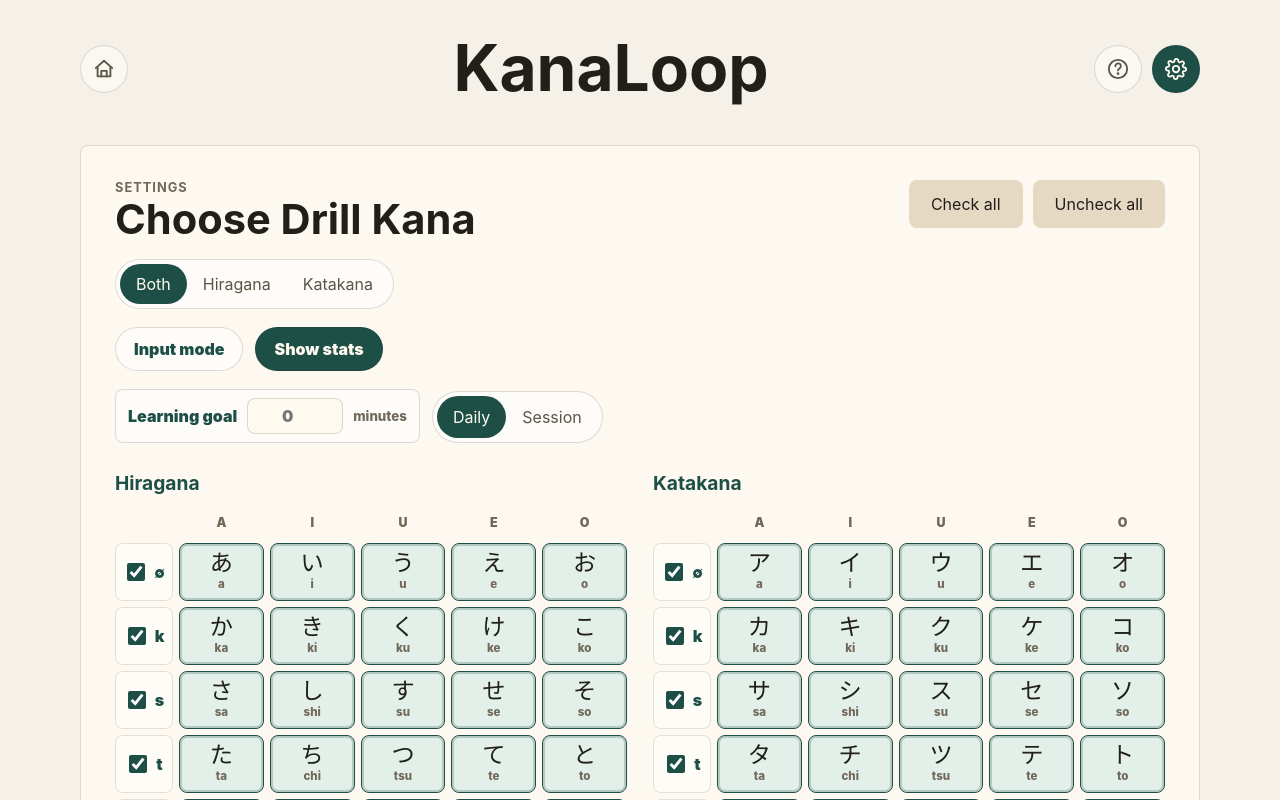
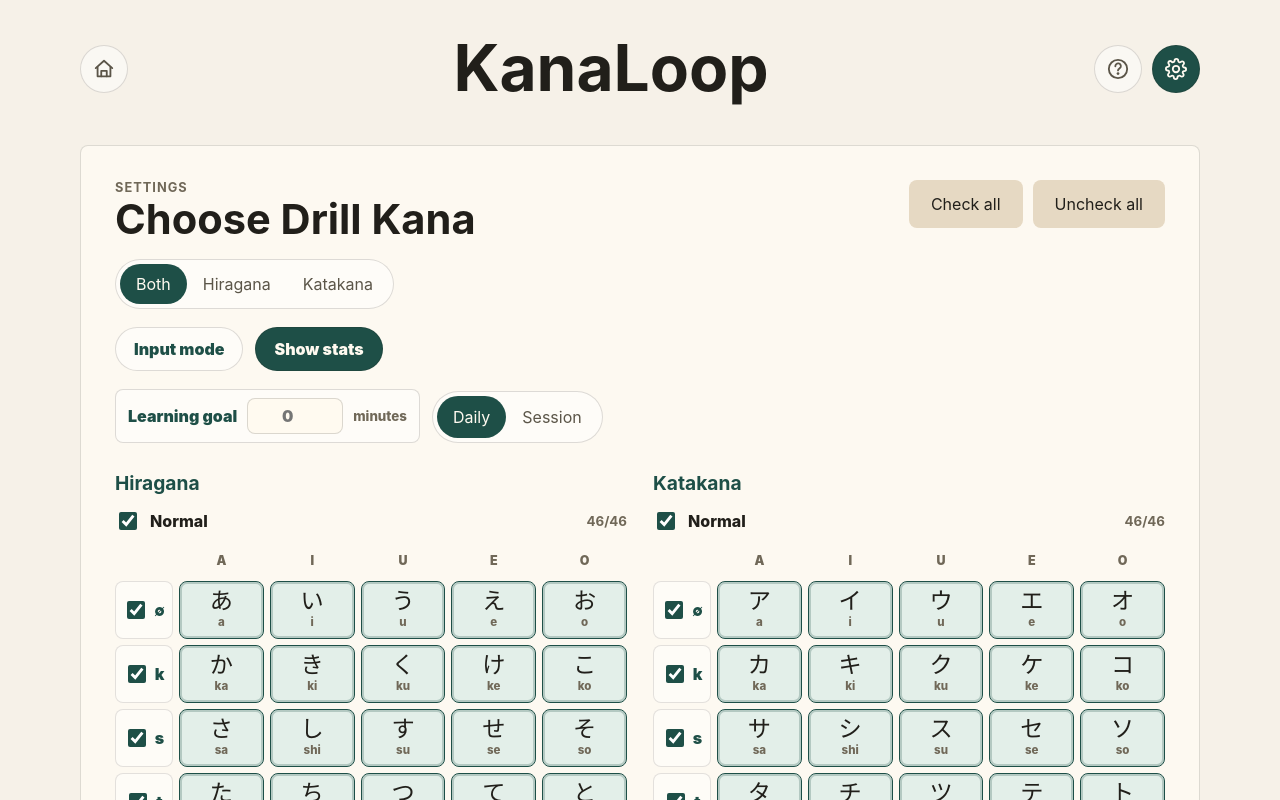
Before and after one commit to cinyan10/kanaloop, a React (Vite) app: page / in a window 1280 px wide. Both pictures are taken after a click on the button 1176 px from the left and 68 px from the top of the page. Shown: the top 800 px of the page. Built offline with nearby package versions, Linux system fonts and the light colour scheme.

Commit message:
Add kana section selection toggles

```diff
--- a/src/App.tsx
+++ b/src/App.tsx
@@ -1,6 +1,6 @@
 import { useCallback, useEffect, useMemo, useRef, useState } from "react";
 import { canSpeak, playJapanese, preloadJapanese } from "./audio";
-import { KANA, KANA_GROUPS } from "./kana";
+import { KANA } from "./kana";
 import type { Kana } from "./kana";
 import { createSettings, loadSettings, saveSettings } from "./settings";
 import type { DrillSettings } from "./settings";
@@ -40,12 +40,25 @@ const NORMAL_TABLE_ROWS = [
   { label: "n", groupId: "w-n", romaji: [null, null, "n", null, null] }
 ] as const;
 
+const DAKUTEN_TABLE_ROWS = [
+  { label: "g", kana: { hiragana: ["が", "ぎ", "ぐ", "げ", "ご"], katakana: ["ガ", "ギ", "グ", "ゲ", "ゴ"] } },
+  { label: "z", kana: { hiragana: ["ざ", "じ", "ず", "ぜ", "ぞ"], katakana: ["ザ", "ジ", "ズ", "ゼ", "ゾ"] } },
+  { label: "d", kana: { hiragana: ["だ", "ぢ", "づ", "で", "ど"], katakana: ["ダ", "ヂ", "ヅ", "デ", "ド"] } },
+  { label: "b", kana: { hiragana: ["ば", "び", "ぶ", "べ", "ぼ"], katakana: ["バ", "ビ", "ブ", "ベ", "ボ"] } },
+  { label: "p", kana: { hiragana: ["ぱ", "ぴ", "ぷ", "ぺ", "ぽ"], katakana: ["パ", "ピ", "プ", "ペ", "ポ"] } }
+] as const;
+
 const VOWEL_COLUMNS = ["a", "i", "u", "e", "o"] as const;
 const RECENT_CARD_LIMIT = 2;
 
 type HistoryEntry = {
   cardId: string;
   progressBefore: ProgressState;
+};
+
+type KanaTableRow = {
+  label: string;
+  cards: (Kana | null)[];
 };
 
 export default function App() {
@@ -407,6 +420,52 @@ export default function App() {
     return () => window.removeEventListener("keydown", handleKeyDown);
   }, [grade, inputLocked, inputValue, isGoalDialogOpen, isHelpOpen, previous, reveal, revealed, settings.inputModeEnabled, skip, submitInput, updateInputValue, view]);
 
+  const renderKanaTable = (script: "hiragana" | "katakana", label: string, rows: KanaTableRow[]) => (
+    <div className="kana-table" role="table" aria-label={`${script} ${label}`}>
+      <div className="kana-table-row header" role="row">
+        <span role="columnheader" />
+        {VOWEL_COLUMNS.map((column) => (
+          <span key={column} role="columnheader">
+            {column}
+          </span>
+        ))}
+      </div>
+      {rows.map((row, rowIndex) => {
+        const rowCards = row.cards.filter((card): card is Kana => Boolean(card));
+        const rowIds = rowCards.map((card) => card.id);
+        const checkedCount = rowIds.filter((id) => selectedIds.has(id)).length;
+
+        return (
+          <div className="kana-table-row" key={`${label}-${row.label}-${rowIndex}`} role="row">
+            <label className="table-row-toggle" role="rowheader">
+              <input
+                checked={rowIds.length > 0 && checkedCount === rowIds.length}
+                onChange={(event) => toggleIds(rowIds, event.target.checked)}
+                type="checkbox"
+              />
+              <span>{row.label}</span>
+            </label>
+            {row.cards.map((card, columnIndex) =>
+              card ? (
+                <label className={selectedIds.has(card.id) ? "kana-table-cell selected" : "kana-table-cell"} key={card.id} role="cell">
+                  <input
+                    checked={selectedIds.has(card.id)}
+                    onChange={(event) => toggleIds([card.id], event.target.checked)}
+                    type="checkbox"
+                  />
+                  <span>{card.kana}</span>
+                  <small>{card.romaji}</small>
+                </label>
+              ) : (
+                <span className="kana-table-cell empty" key={`${row.label}-${columnIndex}`} role="cell" />
+              )
+            )}
+          </div>
+        );
+      })}
+    </div>
+  );
+
   return (
     <main className="app-shell">
       <section className="workspace" aria-labelledby="app-title">
@@ -639,93 +698,50 @@ export default function App() {
             </div>
 
             <div className="settings-grid">
-              {(["hiragana", "katakana"] as const).map((script) => (
+              {(["hiragana", "katakana"] as const).map((script) => {
+                const normalRows = NORMAL_TABLE_ROWS.map((row) => ({
+                  label: row.label,
+                  cards: row.romaji.map((romaji) => (romaji ? findKana(script, row.groupId, romaji) : null))
+                }));
+                const dakutenRows = DAKUTEN_TABLE_ROWS.map((row) => ({
+                  label: row.label,
+                  cards: row.kana[script].map((kana) => findKanaByCharacter(script, kana))
+                }));
+                const normalIds = normalRows.flatMap((row) => row.cards.flatMap((card) => (card ? [card.id] : [])));
+                const dakutenIds = dakutenRows.flatMap((row) => row.cards.flatMap((card) => (card ? [card.id] : [])));
+                const normalCheckedCount = normalIds.filter((id) => selectedIds.has(id)).length;
+                const dakutenCheckedCount = dakutenIds.filter((id) => selectedIds.has(id)).length;
+
+                return (
                   <div className="script-settings" key={script}>
                     <h3>{script}</h3>
-                  <div className="kana-table" role="table" aria-label={`${script} normal kana`}>
-                    <div className="kana-table-row header" role="row">
-                      <span role="columnheader" />
-                      {VOWEL_COLUMNS.map((column) => (
-                        <span key={column} role="columnheader">
-                          {column}
-                        </span>
-                      ))}
-                    </div>
-                    {NORMAL_TABLE_ROWS.map((row, rowIndex) => {
-                      const rowCards = row.romaji
-                        .map((romaji) => (romaji ? findKana(script, row.groupId, romaji) : null))
-                        .filter((card): card is Kana => Boolean(card));
-                      const rowIds = rowCards.map((card) => card.id);
-                      const checkedCount = rowIds.filter((id) => selectedIds.has(id)).length;
-                      return (
-                        <div className="kana-table-row" key={`${row.label}-${rowIndex}`} role="row">
-                          <label className="table-row-toggle" role="rowheader">
+                    <label className="row-toggle section-toggle">
                       <input
-                              checked={rowIds.length > 0 && checkedCount === rowIds.length}
-                              onChange={(event) => toggleIds(rowIds, event.target.checked)}
+                        checked={normalIds.length > 0 && normalCheckedCount === normalIds.length}
+                        onChange={(event) => toggleIds(normalIds, event.target.checked)}
                         type="checkbox"
                       />
-                            <span>{row.label}</span>
+                      <span>Normal</span>
+                      <small>
+                        {normalCheckedCount}/{normalIds.length}
+                      </small>
                     </label>
-                          {row.romaji.map((romaji, columnIndex) => {
-                            const card = romaji ? findKana(script, row.groupId, romaji) : null;
-                            return card ? (
-                              <label
-                                className={selectedIds.has(card.id) ? "kana-table-cell selected" : "kana-table-cell"}
-                                key={card.id}
-                                role="cell"
-                              >
+                    {renderKanaTable(script, "normal kana", normalRows)}
+                    <label className="row-toggle section-toggle">
                       <input
-                                  checked={selectedIds.has(card.id)}
-                                  onChange={(event) => toggleIds([card.id], event.target.checked)}
+                        checked={dakutenIds.length > 0 && dakutenCheckedCount === dakutenIds.length}
+                        onChange={(event) => toggleIds(dakutenIds, event.target.checked)}
                         type="checkbox"
                       />
-                                <span>{card.kana}</span>
-                                <small>{card.romaji}</small>
+                      <span>Dakuten</span>
+                      <small>
+                        {dakutenCheckedCount}/{dakutenIds.length}
+                      </small>
                     </label>
-                            ) : (
-                              <span className="kana-table-cell empty" key={`${row.label}-${columnIndex}`} role="cell" />
-                            );
-                          })}
+                    {renderKanaTable(script, "dakuten", dakutenRows)}
                   </div>
                 );
               })}
-                  </div>
-                  {KANA_GROUPS.filter((group) => group.script === script && group.id.endsWith(":dakuten")).map((group) => {
-                    const ids = group.kana.map((card) => card.id);
-                    const checkedCount = ids.filter((id) => selectedIds.has(id)).length;
-                    const allChecked = checkedCount === ids.length;
-                    return (
-                      <section className="row-settings" key={group.id}>
-                        <label className="row-toggle">
-                          <input
-                            checked={allChecked}
-                            onChange={(event) => toggleIds(ids, event.target.checked)}
-                            type="checkbox"
-                          />
-                          <span>{group.label}</span>
-                          <small>
-                            {checkedCount}/{ids.length}
-                          </small>
-                        </label>
-                        <div className="kana-toggles">
-                          {group.kana.map((card) => (
-                            <label className={selectedIds.has(card.id) ? "kana-toggle selected" : "kana-toggle"} key={card.id}>
-                              <input
-                                checked={selectedIds.has(card.id)}
-                                onChange={(event) => toggleIds([card.id], event.target.checked)}
-                                type="checkbox"
-                              />
-                              <span>{card.kana}</span>
-                              <small>{card.romaji}</small>
-                            </label>
-                          ))}
-                        </div>
-                      </section>
-                    );
-                  })}
-                </div>
-              ))}
             </div>
             <div className="settings-footer">
               <button className="reset" onClick={reset} type="button">
@@ -814,6 +830,10 @@ function findKana(script: "hiragana" | "katakana", groupId: string, romaji: stri
   return KANA.find((card) => card.script === script && card.groupId === groupId && card.romaji === romaji) ?? null;
 }
 
+function findKanaByCharacter(script: "hiragana" | "katakana", kana: string): Kana | null {
+  return KANA.find((card) => card.script === script && card.kana === kana) ?? null;
+}
+
 function normalizeRomaji(value: string): string {
   return value.trim().toLowerCase();
 }
--- a/src/styles.css
+++ b/src/styles.css
@@ -572,6 +572,10 @@ h1 {
   cursor: pointer;
 }
 
+.section-toggle {
+  margin-top: 14px;
+}
+
 .settings-toggle-row {
   display: flex;
   flex-wrap: wrap;
```
Lines whose indentation alone changed are shown as unchanged.
